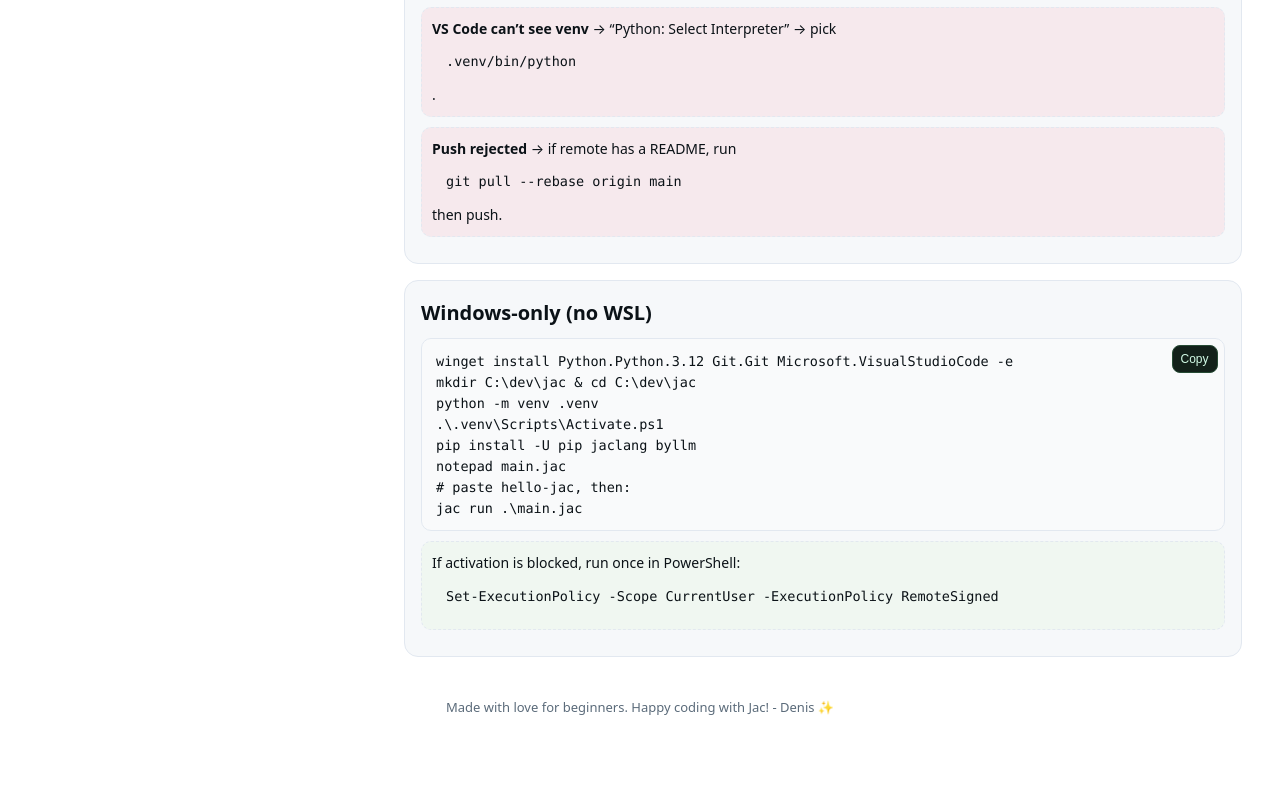
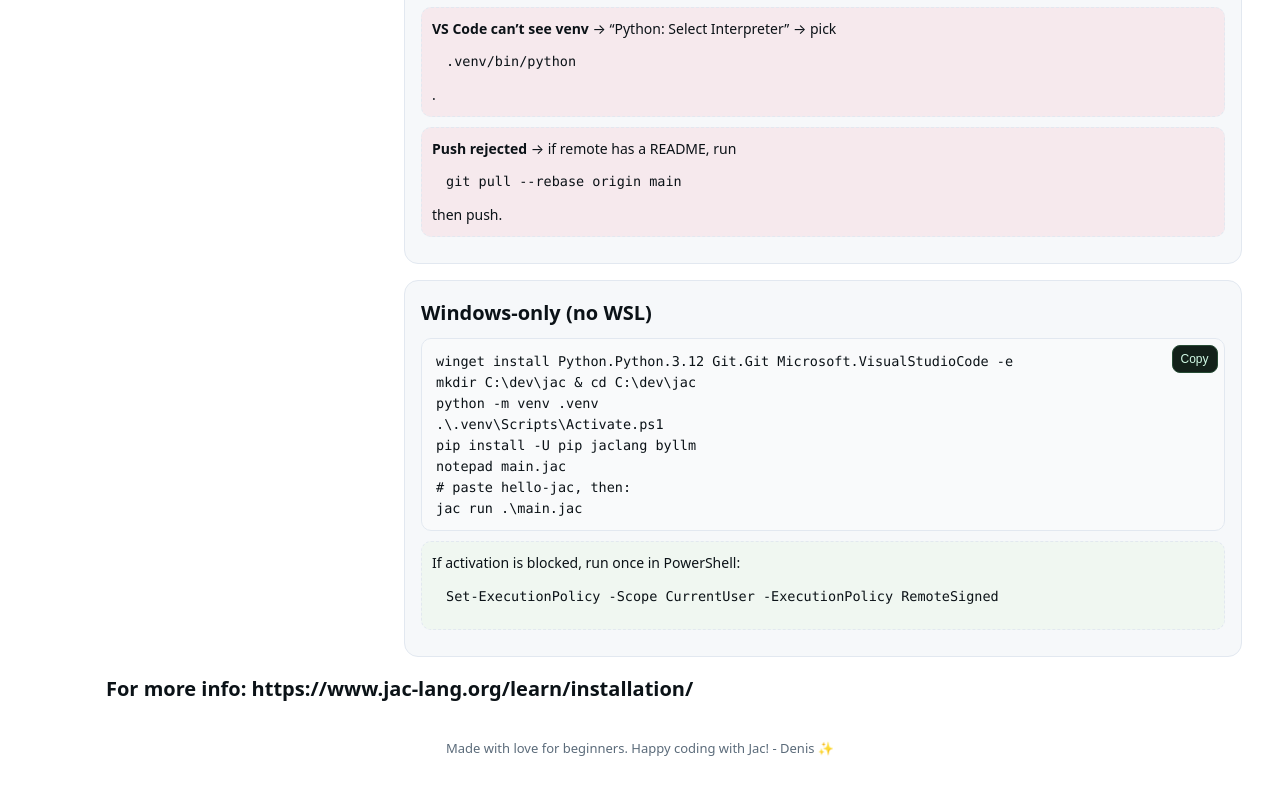
Before and after one commit to Denis-E1/EnvGuide, a plain HTML site: page index.html in a window 1280 px wide. Shown: the part 4596-5390 px from the top of the page. Before the commit the page ends 5361 px from the top, so only its background shows below. Drawn offline with Linux system fonts and the light colour scheme.

Commit message:
Update index.html

```diff
--- a/index.html
+++ b/index.html
@@ -270,7 +270,7 @@ jac run .\main.jac</code></pre>
 
           </div>
   </main>
-
+   <h2> For more info: https://www.jac-lang.org/learn/installation/</h2>
   <footer>Made with love for beginners. Happy coding with Jac! - Denis ✨</footer>
 </div>
 
```
